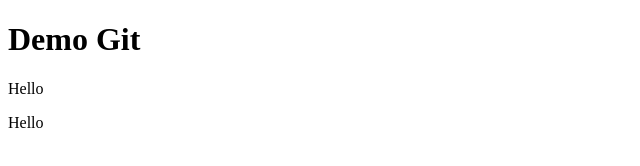
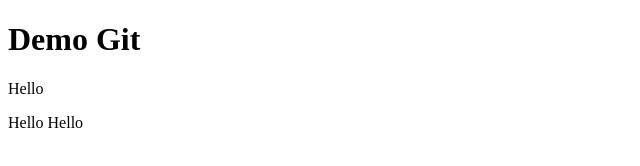
Before and after one commit to huyhoang121997/tailwindCSS_personal, a plain HTML site: page index.html in a window 1280 px wide. Shown: the full height of the page, 0-640 px from the left. Drawn offline with Linux system fonts and the light colour scheme.

Commit message:
Update index.html

```diff
--- a/index.html
+++ b/index.html
@@ -8,7 +8,7 @@
 <body>
     <h1>Demo Git</h1>
     <p>Hello</p>
-    <p>Hello</p>
+    <p>Hello Hello</p>
 
 </body>
 </html>
```
